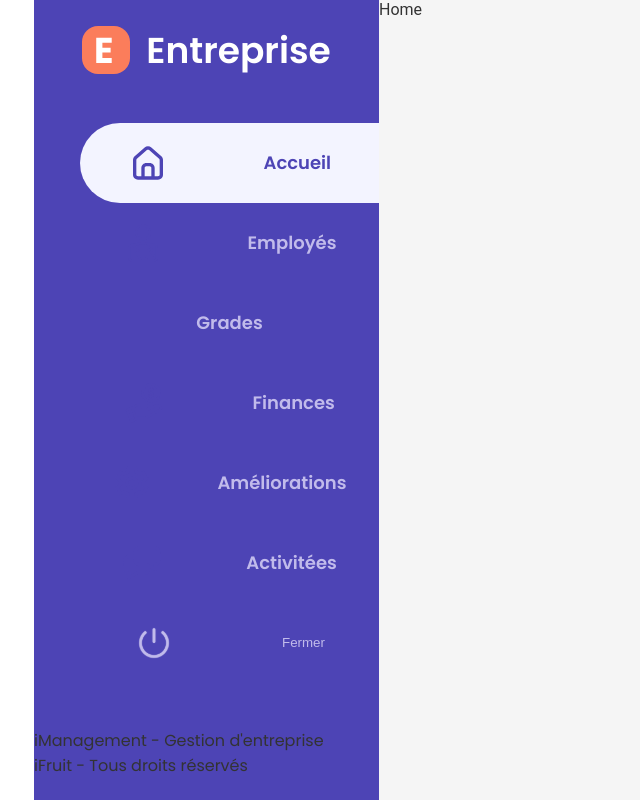
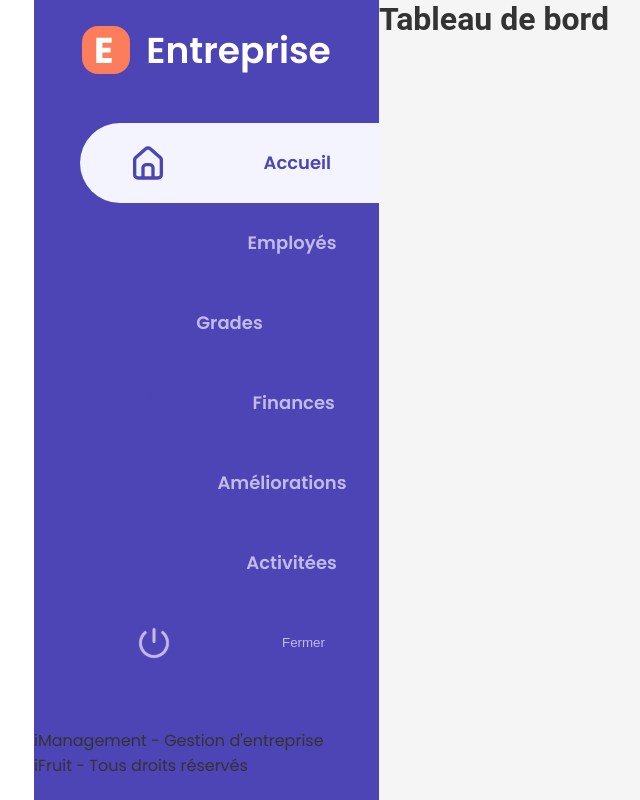
Before and after one commit to Tryade-projects/triade-dashboard, a React (Vite) app: page /home in a window 1280 px wide. Shown: the whole page, without its empty margins (30-670 px from the left). Built offline with nearby package versions, Linux system fonts and the light colour scheme.

Commit message:
add header component

```diff
--- /dev/null
+++ b/src/components/Header/Header.jsx
@@ -0,0 +1,11 @@
+import React from "react";
+
+const Header = ({ title }) => {
+  return (
+    <div>
+      <h1>{title}</h1>
+    </div>
+  );
+};
+
+export default Header;
--- a/src/pages/Employees/Employees.jsx
+++ b/src/pages/Employees/Employees.jsx
@@ -1,13 +1,14 @@
 import React from "react";
 import data from "../../../fakeData.json";
 import tes from "../../assets/fake-avatar.svg";
+import Header from "../../components/Header/Header";
 
 console.log(data);
 
 const Employees = () => {
   return (
     <div>
-      <h1>Salut</h1>
+      <Header title={"Employé"} />
       {data.map((test) => (
         <div>
           <li>{test.name}</li>
--- a/src/pages/Home/Home.jsx
+++ b/src/pages/Home/Home.jsx
@@ -1,7 +1,12 @@
-import React from 'react';
+import React from "react";
+import Header from "../../components/Header/Header";
 
 const Home = () => {
-  return <div>Home</div>;
+  return (
+    <div>
+      <Header title={"Tableau de bord"} />
+    </div>
+  );
 };
 
 export default Home;
--- a/src/styles/index.scss
+++ b/src/styles/index.scss
@@ -1,13 +1,14 @@
-@import './fonts';
-@import './settings';
-@import './keyframes';
-@import './variables';
+@import "./fonts";
+@import "./settings";
+@import "./keyframes";
+@import "./variables";
 
-@import '../components/Sidebar/sidebar';
-@import '../pages/Login/login/';
-@import '../pages/Home/home';
-@import '../pages/Employees/employees';
-@import '../pages/Ranks/ranks';
-@import '../pages/Finance/finance';
-@import '../pages/Improvements/improvements';
-@import '../pages/Activities/activities';
+@import "../components/Sidebar/sidebar";
+@import "../components/Header/header";
+@import "../pages/Login/login/";
+@import "../pages/Home/home";
+@import "../pages/Employees/employees";
+@import "../pages/Ranks/ranks";
+@import "../pages/Finance/finance";
+@import "../pages/Improvements/improvements";
+@import "../pages/Activities/activities";
```
Also changed, not shown: src/components/Header/_header.scss (added).
